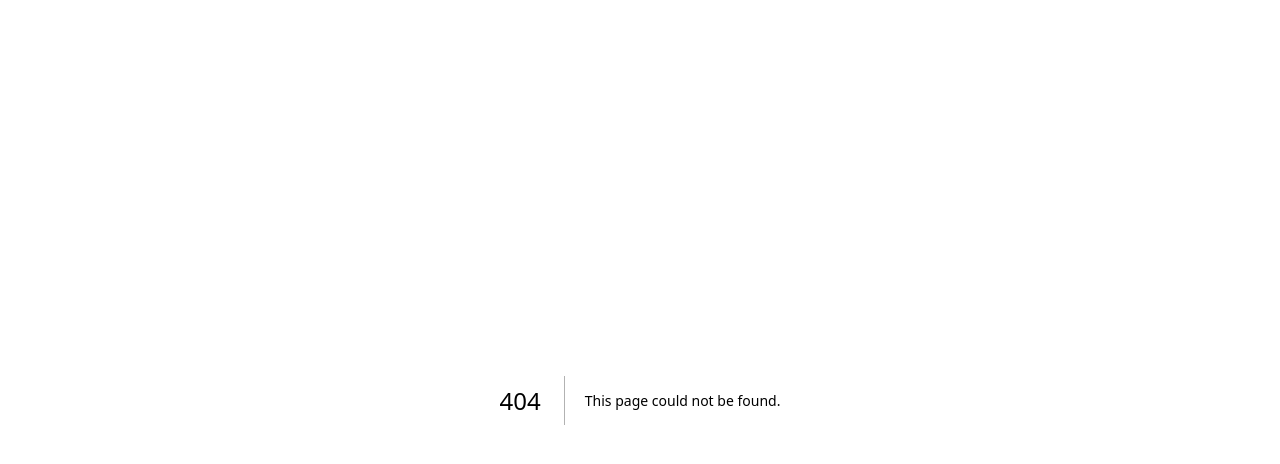
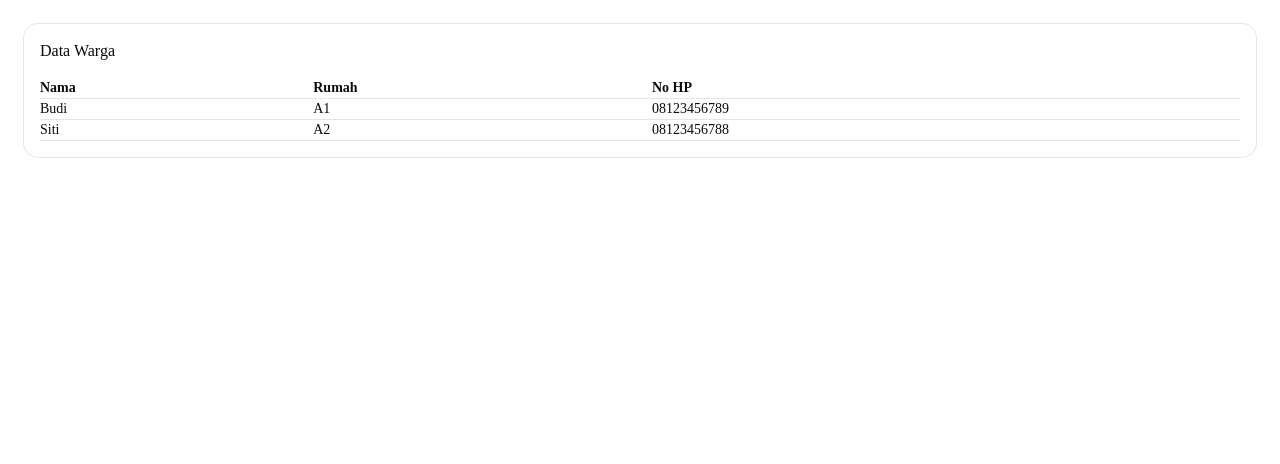
Before and after one commit to chrisimbolon/rtaktif, a Next.js app in the folder frontend/: page /warga in a window 1280 px wide. Before the commit this address had no page. Shown: the top 464 px of the page. Built offline with nearby package versions, Linux system fonts and the light colour scheme.

Commit message:
feat-frontend: add warga page

```diff
--- /dev/null
+++ b/frontend/app/(dashboard)/warga/page.tsx
@@ -0,0 +1,38 @@
+import { Card, CardContent, CardHeader, CardTitle } from "@/components/ui/card";
+
+const residents = [
+  { id: 1, name: "Budi", house: "A1", phone: "08123456789" },
+  { id: 2, name: "Siti", house: "A2", phone: "08123456788" },
+];
+
+export default function WargaPage() {
+  return (
+    <div className="p-6 space-y-6">
+      <Card>
+        <CardHeader>
+          <CardTitle>Data Warga</CardTitle>
+        </CardHeader>
+        <CardContent>
+          <table className="w-full text-sm">
+            <thead>
+              <tr className="text-left border-b">
+                <th>Nama</th>
+                <th>Rumah</th>
+                <th>No HP</th>
+              </tr>
+            </thead>
+            <tbody>
+              {residents.map((r) => (
+                <tr key={r.id} className="border-b">
+                  <td>{r.name}</td>
+                  <td>{r.house}</td>
+                  <td>{r.phone}</td>
+                </tr>
+              ))}
+            </tbody>
+          </table>
+        </CardContent>
+      </Card>
+    </div>
+  );
+}
```
